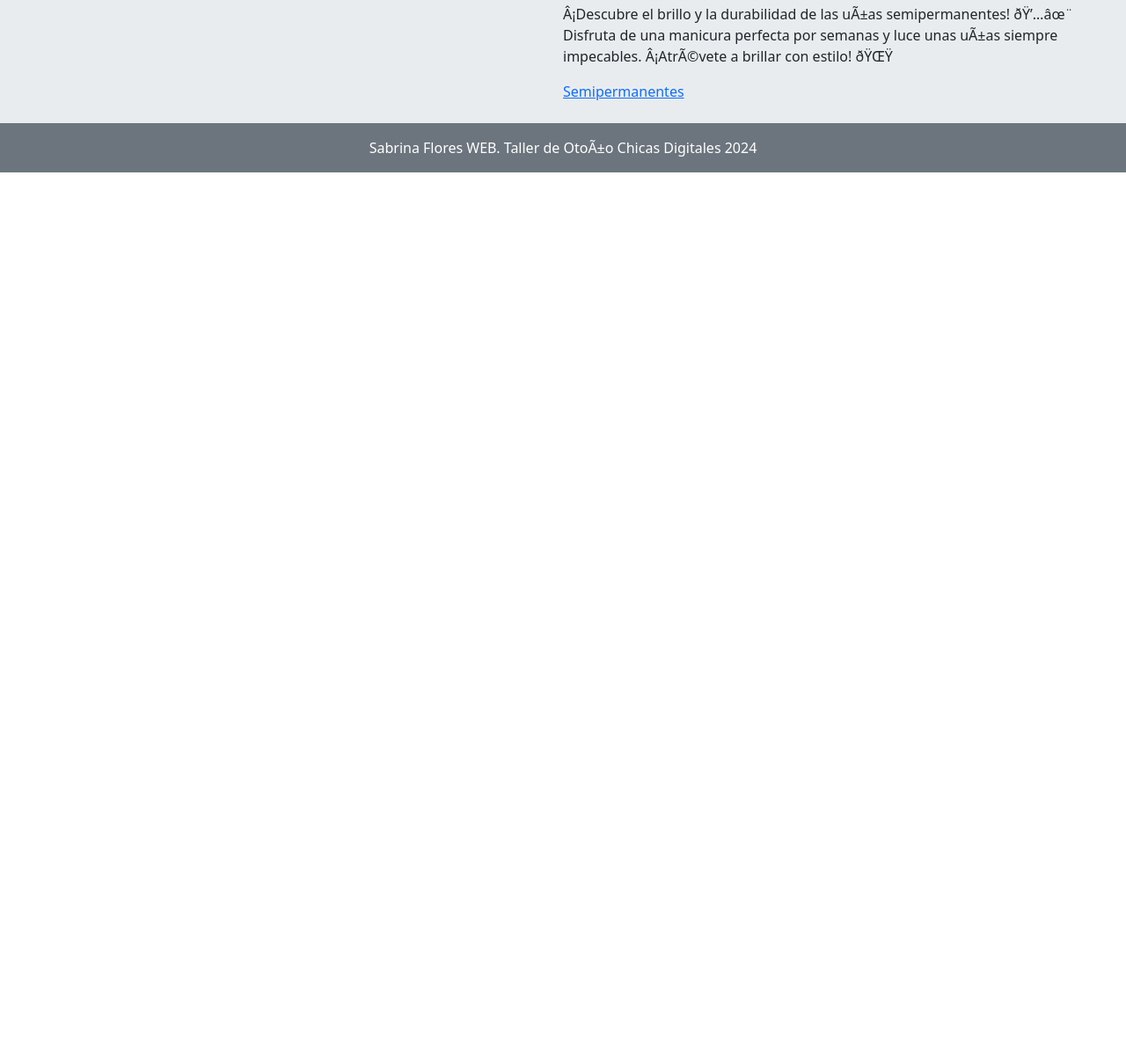
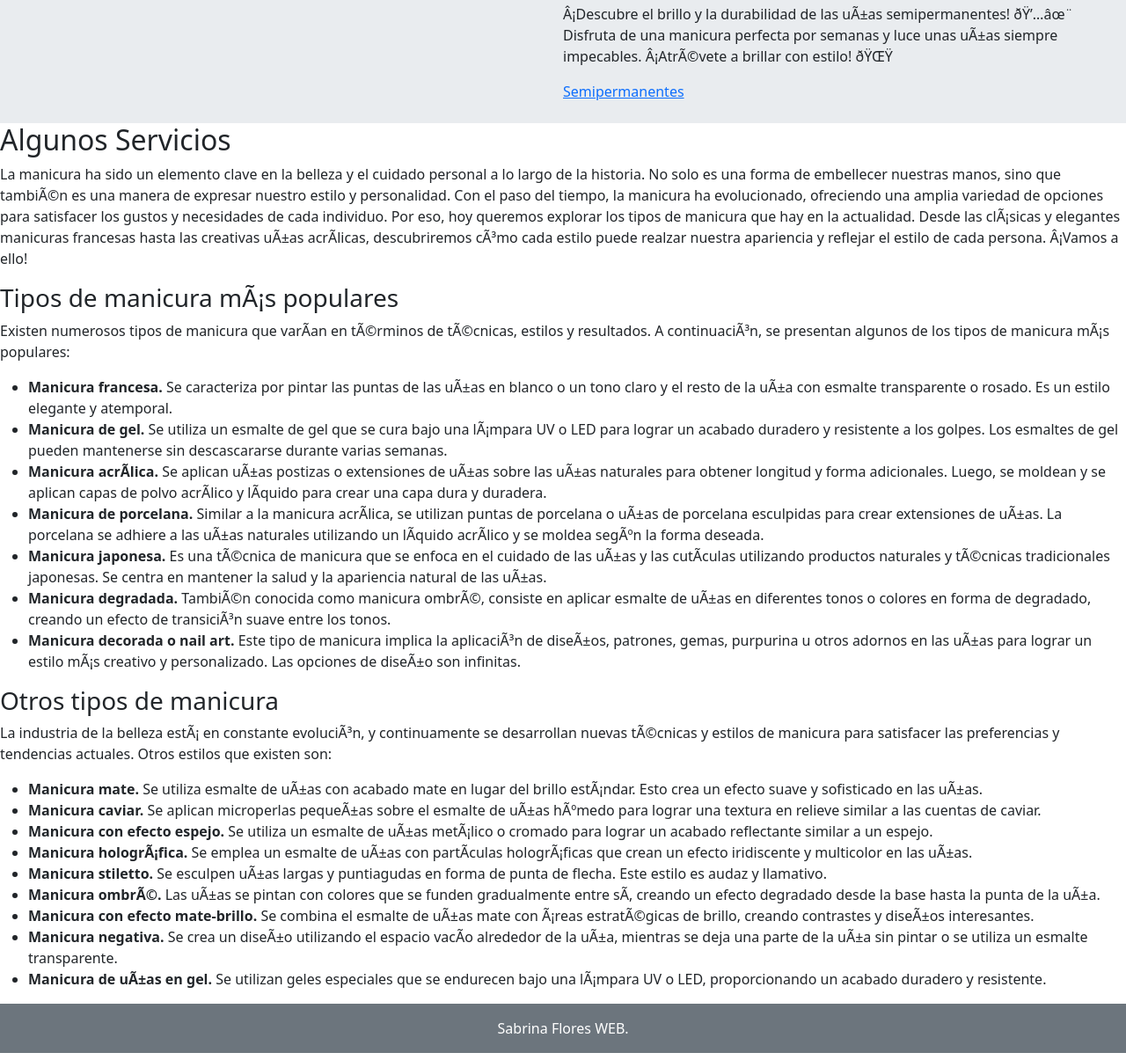
Before and after one commit to sabriflores/sabriflores.github.io, a plain HTML site: page trabajos.html in a window 1280 px wide. Shown: the part 824-2029 px from the top of the page at 88% size. Before the commit the page ends 1028 px from the top, so only its background shows below. Drawn offline with nearby package versions, Linux system fonts and the light colour scheme.

Commit message:
agregando archivos de mi pagina

```diff
--- a/trabajos.html
+++ b/trabajos.html
@@ -45,10 +45,37 @@
                     <a href="semis.html" class="stretched-link">Semipermanentes</a>
                 </div>
                 </div>
+                <!--info-->
+                <h2>Algunos Servicios</h2>
+                <p>La manicura ha sido un elemento clave en la belleza y el cuidado personal a lo largo de la historia. No solo es una forma de embellecer nuestras manos, sino que también es una manera de expresar nuestro estilo y personalidad. Con el paso del tiempo, la manicura ha evolucionado, ofreciendo una amplia variedad de opciones para satisfacer los gustos y necesidades de cada individuo. Por eso, hoy queremos explorar los tipos de manicura que hay en la actualidad. Desde las clásicas y elegantes manicuras francesas hasta las creativas uñas acrílicas, descubriremos cómo cada estilo puede realzar nuestra apariencia y reflejar el estilo de cada persona. ¡Vamos a ello!</p>
+                <h3>Tipos de manicura más populares</h3>
+                <p>Existen numerosos tipos de manicura que varían en términos de técnicas, estilos y resultados. A continuación, se presentan algunos de los tipos de manicura más populares:</p>
+                <ul>
+                    <li><strong>Manicura francesa.</strong> Se caracteriza por pintar las puntas de las uñas en blanco o un tono claro y el resto de la uña con esmalte transparente o rosado. Es un estilo elegante y atemporal.</li>
+                    <li><strong>Manicura de gel.</strong> Se utiliza un esmalte de gel que se cura bajo una lámpara UV o LED para lograr un acabado duradero y resistente a los golpes. Los esmaltes de gel pueden mantenerse sin descascararse durante varias semanas.</li>
+                    <li><strong>Manicura acrílica.</strong> Se aplican uñas postizas o extensiones de uñas sobre las uñas naturales para obtener longitud y forma adicionales. Luego, se moldean y se aplican capas de polvo acrílico y líquido para crear una capa dura y duradera.</li>
+                    <li><strong>Manicura de porcelana.</strong> Similar a la manicura acrílica, se utilizan puntas de porcelana o uñas de porcelana esculpidas para crear extensiones de uñas. La porcelana se adhiere a las uñas naturales utilizando un líquido acrílico y se moldea según la forma deseada.</li>
+                    <li><strong>Manicura japonesa.</strong> Es una técnica de manicura que se enfoca en el cuidado de las uñas y las cutículas utilizando productos naturales y técnicas tradicionales japonesas. Se centra en mantener la salud y la apariencia natural de las uñas.</li>
+                    <li><strong>Manicura degradada.</strong> También conocida como manicura ombré, consiste en aplicar esmalte de uñas en diferentes tonos o colores en forma de degradado, creando un efecto de transición suave entre los tonos.</li>
+                    <li><strong>Manicura decorada o nail art. </strong>Este tipo de manicura implica la aplicación de diseños, patrones, gemas, purpurina u otros adornos en las uñas para lograr un estilo más creativo y personalizado. Las opciones de diseño son infinitas.</li>
+                </ul>
+                <h3>Otros tipos de manicura</h3>
+                <p>La industria de la belleza está en constante evolución, y continuamente se desarrollan nuevas técnicas y estilos de manicura para satisfacer las preferencias y tendencias actuales. Otros estilos que existen son:</p>
+                <ul>
+                    <li><strong>Manicura mate.</strong> Se utiliza esmalte de uñas con acabado mate en lugar del brillo estándar. Esto crea un efecto suave y sofisticado en las uñas.</li>
+                    <li><strong>Manicura caviar.</strong> Se aplican microperlas pequeñas sobre el esmalte de uñas húmedo para lograr una textura en relieve similar a las cuentas de caviar.</li>
+                    <li><strong>Manicura con efecto espejo.</strong> Se utiliza un esmalte de uñas metálico o cromado para lograr un acabado reflectante similar a un espejo.</li>
+                    <li><strong>Manicura holográfica.</strong> Se emplea un esmalte de uñas con partículas holográficas que crean un efecto iridiscente y multicolor en las uñas.</li>
+                    <li><strong>Manicura stiletto.</strong> Se esculpen uñas largas y puntiagudas en forma de punta de flecha. Este estilo es audaz y llamativo.</li>
+                    <li><strong>Manicura ombré.</strong> Las uñas se pintan con colores que se funden gradualmente entre sí, creando un efecto degradado desde la base hasta la punta de la uña.</li>
+                    <li><strong>Manicura con efecto mate-brillo.</strong> Se combina el esmalte de uñas mate con áreas estratégicas de brillo, creando contrastes y diseños interesantes.</li>
+                    <li><strong>Manicura negativa.</strong> Se crea un diseño utilizando el espacio vacío alrededor de la uña, mientras se deja una parte de la uña sin pintar o se utiliza un esmalte transparente.</li>
+                    <li><strong>Manicura de uñas en gel.</strong> Se utilizan geles especiales que se endurecen bajo una lámpara UV o LED, proporcionando un acabado duradero y resistente.</li>
+                </ul>
                 <!--footer-->
                 <div class="clearfix"></div>
                 <footer>
-                    <div class="p-3 mb-2 bg-secondary text-white" align="center">Sabrina Flores WEB. Taller de Otoño Chicas Digitales 2024</div>
+                    <div class="p-3 mb-2 bg-secondary text-white" align="center">Sabrina Flores WEB.</div>
                 </footer>
                 </div>
         <script src="js/bootstrap.bundel.min.js"></script>
```
Also changed, not shown: index.html (+3 -3 lines), productos.html (+1 -1 lines), semis.html (+1 -1 lines), softgel.html (+1 -1 lines).
